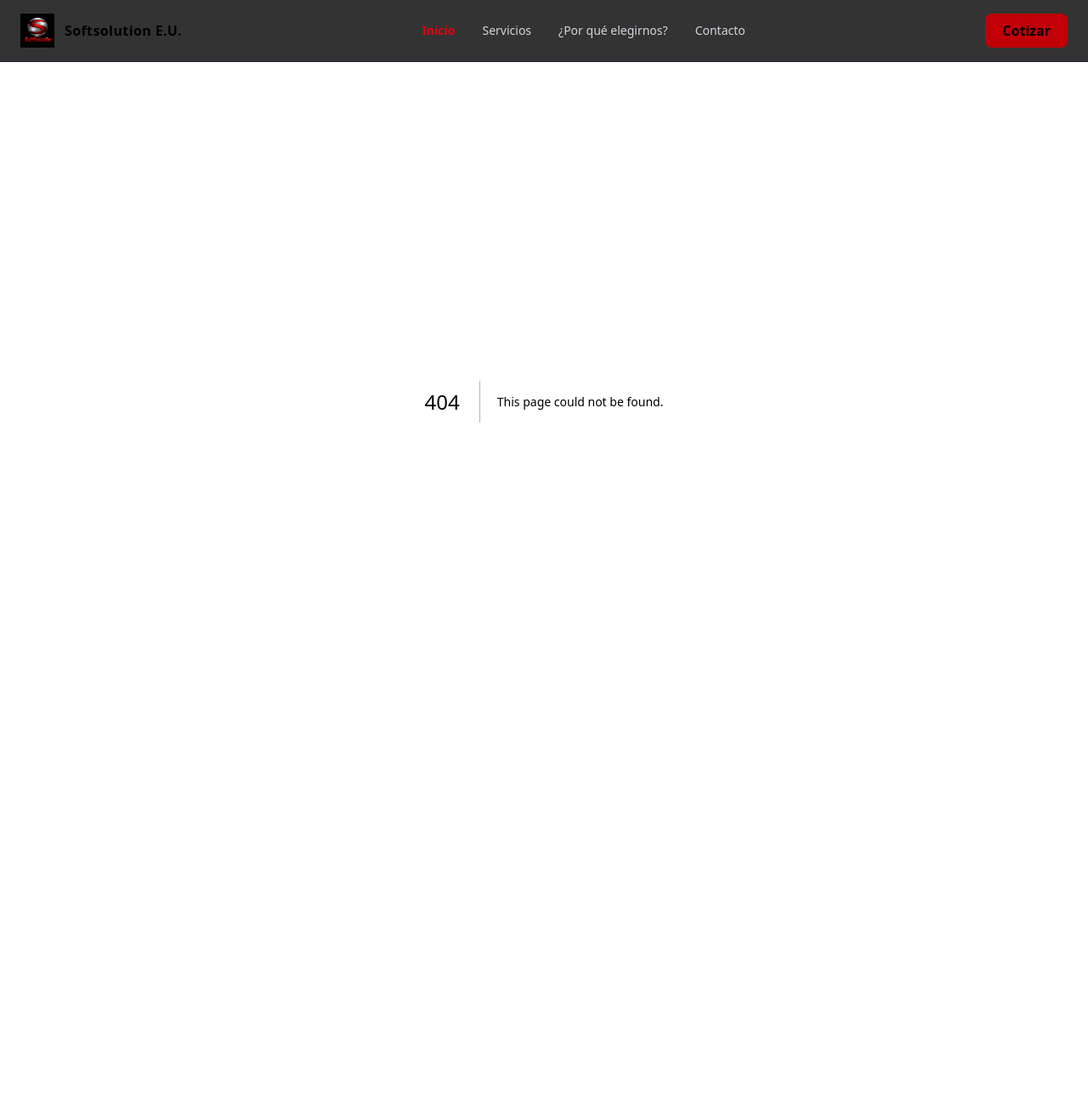
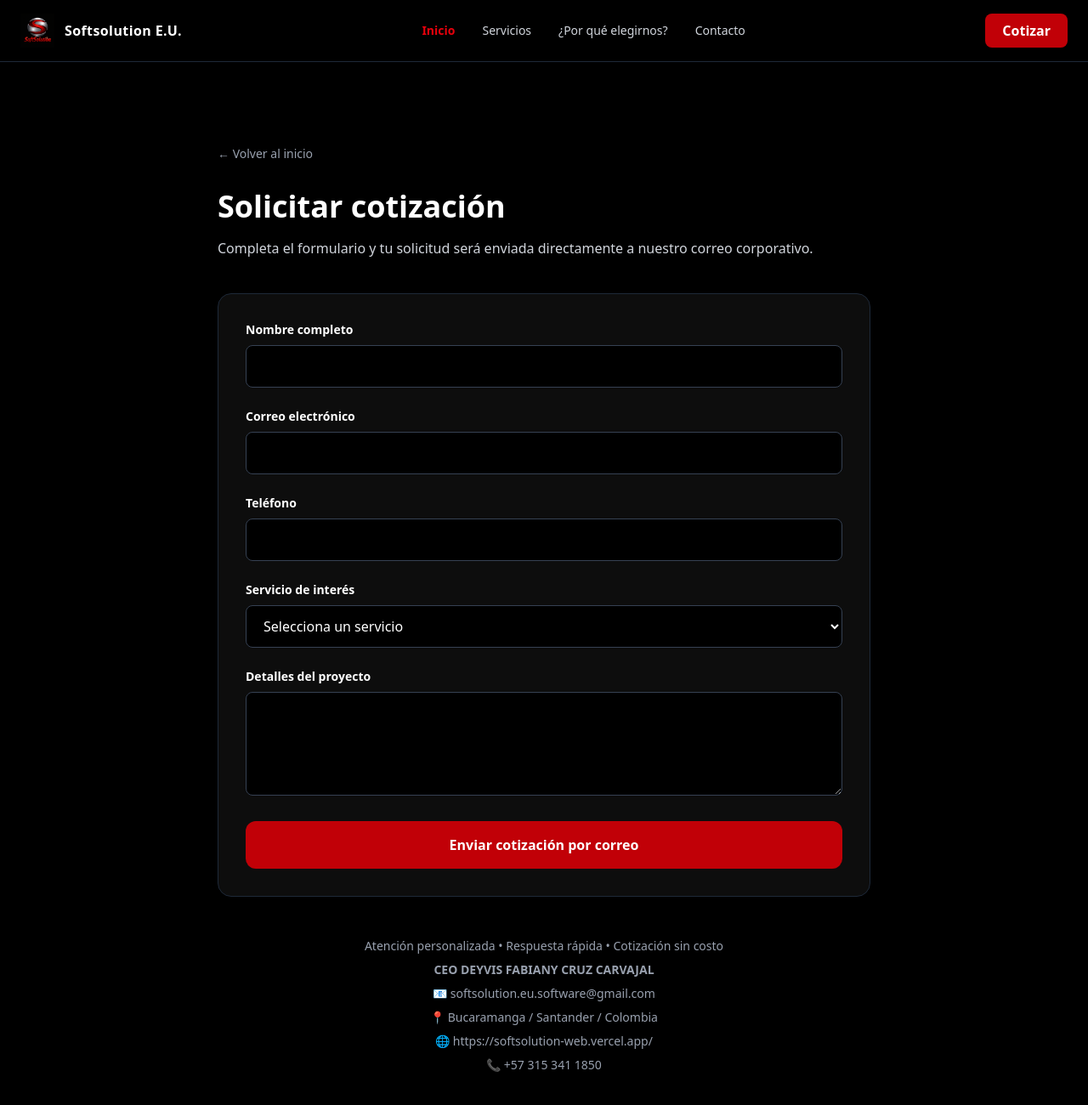
Before and after one commit to DeyvisCruz-Softsolution/softsolution-web, a Next.js app: page /cotizacion in a window 1280 px wide. Before the commit this address had no page. Shown: the top 1300 px of the page at 85% size. Before the commit the page ends 872 px from the top, so only its background shows below. Built offline with nearby package versions, Linux system fonts and the light colour scheme.

Commit message:
feat: cotización con envío real por correo usando Resend

```diff
--- /dev/null
+++ b/app/api/cotizacion/route.js
@@ -0,0 +1,30 @@
+import { Resend } from "resend";
+
+const resend = new Resend(process.env.RESEND_API_KEY);
+
+export async function POST(req) {
+  try {
+    const { nombre, email, telefono, servicio, mensaje } = await req.json();
+
+    await resend.emails.send({
+      from: "Cotizaciones Softsolution <onboarding@resend.dev>",
+      to: ["softsolution.eu.software@gmail.com"],
+      subject: `Nueva cotización - ${servicio}`,
+      html: `
+        <h2>Nueva solicitud de cotización</h2>
+        <p><strong>Nombre:</strong> ${nombre}</p>
+        <p><strong>Email:</strong> ${email}</p>
+        <p><strong>Teléfono:</strong> ${telefono}</p>
+        <p><strong>Servicio:</strong> ${servicio}</p>
+        <p><strong>Mensaje:</strong><br/>${mensaje}</p>
+      `,
+    });
+
+    return Response.json({ success: true });
+  } catch (error) {
+    return Response.json(
+      { success: false, error: error.message },
+      { status: 500 }
+    );
+  }
+}
--- a/app/components/Header.jsx
+++ b/app/components/Header.jsx
@@ -3,10 +3,13 @@
 import Image from "next/image";
 import { Menu, X } from "lucide-react";
 import { useState } from "react";
+import { usePathname } from "next/navigation";
 import useActiveSection from "../hooks/useActiveSection";
 
 export default function Header() {
   const [open, setOpen] = useState(false);
+  const pathname = usePathname();
+  const isHome = pathname === "/";
 
   const sections = ["inicio", "servicios", "porque", "contacto"];
   const active = useActiveSection(sections);
@@ -18,41 +21,42 @@ export default function Header() {
         : "text-gray-300 hover:text-red-500"
     }`;
 
+  const getHref = (id) => (isHome ? `#${id}` : `/#${id}`);
+
   return (
     <header className="fixed top-0 w-full z-50 bg-black/80 backdrop-blur border-b border-gray-800">
       <div className="max-w-7xl mx-auto flex items-center justify-between px-6 py-4">
 
         {/* LOGO */}
         <div className="flex items-center gap-3">
-          <Image
-            src="/uno.png"
-            alt="Softsolution E.U."
-            width={40}
-            height={40}
-            priority
-          />
-          <span className="font-bold tracking-wide">
-            Softsolution E.U.
-          </span>
+          <Image src="/uno.png" alt="Softsolution E.U." width={40} height={40} />
+          <span className="font-bold tracking-wide">Softsolution E.U.</span>
         </div>
 
         {/* MENÚ DESKTOP */}
         <nav className="hidden md:flex items-center gap-8 text-sm">
-          <a href="#inicio" className={linkClass("inicio")}>Inicio</a>
-          <a href="#servicios" className={linkClass("servicios")}>Servicios</a>
-          <a href="#porque" className={linkClass("porque")}>¿Por qué elegirnos?</a>
-          <a href="#contacto" className={linkClass("contacto")}>Contacto</a>
+          {sections.map((id) => (
+            <a
+              key={id}
+              href={getHref(id)}
+              className={linkClass(id)}
+            >
+              {id === "porque"
+                ? "¿Por qué elegirnos?"
+                : id.charAt(0).toUpperCase() + id.slice(1)}
+            </a>
+          ))}
         </nav>
 
         {/* CTA DESKTOP */}
         <a
-          href="#contacto"
+          href="/cotizacion"
           className="hidden md:inline-block px-5 py-2 bg-red-700 rounded-lg font-semibold hover:bg-red-800 transition"
         >
           Cotizar
         </a>
 
-        {/* BOTÓN HAMBURGUESA */}
+        {/* BOTÓN MÓVIL */}
         <button
           className="md:hidden text-white"
           onClick={() => setOpen(!open)}
@@ -68,7 +72,7 @@ export default function Header() {
           {sections.map((id) => (
             <a
               key={id}
-              href={`#${id}`}
+              href={getHref(id)}
               onClick={() => setOpen(false)}
               className={`block ${linkClass(id)}`}
             >
@@ -79,7 +83,7 @@ export default function Header() {
           ))}
 
           <a
-            href="#contacto"
+            href="/cotizacion"
             className="block text-center mt-4 px-6 py-3 bg-red-700 rounded-xl font-semibold hover:bg-red-800 transition"
           >
             Solicitar cotización
--- /dev/null
+++ b/app/cotizacion/CotizacionClient.jsx
@@ -0,0 +1,196 @@
+"use client";
+
+import { useState } from "react";
+import Link from "next/link";
+
+export default function CotizacionClient() {
+  const [form, setForm] = useState({
+    nombre: "",
+    email: "",
+    telefono: "",
+    servicio: "",
+    mensaje: "",
+  });
+
+  const [loading, setLoading] = useState(false);
+  const [status, setStatus] = useState(null); // success | error
+
+  const handleChange = (e) => {
+    setForm({ ...form, [e.target.name]: e.target.value });
+  };
+
+  const handleSubmit = async (e) => {
+    e.preventDefault();
+    setLoading(true);
+    setStatus(null);
+
+    try {
+      const res = await fetch("/api/cotizacion", {
+  method: "POST",
+  headers: { "Content-Type": "application/json" },
+  body: JSON.stringify(form),
+});
+
+      if (!res.ok) throw new Error("Error al enviar");
+
+      setStatus("success");
+      setForm({
+        nombre: "",
+        email: "",
+        telefono: "",
+        servicio: "",
+        mensaje: "",
+      });
+    } catch (error) {
+      setStatus("error");
+    } finally {
+      setLoading(false);
+    }
+  };
+
+  return (
+    <main className="min-h-screen bg-black text-white px-6 py-24">
+      <div className="max-w-3xl mx-auto">
+
+        {/* VOLVER */}
+        <Link
+          href="/"
+          className="inline-block mb-8 text-sm text-gray-400 hover:text-red-500 transition"
+        >
+          ← Volver al inicio
+        </Link>
+
+        {/* TÍTULO */}
+        <h1 className="text-3xl md:text-4xl font-extrabold mb-4">
+          Solicitar cotización
+        </h1>
+
+        <p className="text-gray-300 mb-10 leading-relaxed">
+          Completa el formulario y tu solicitud será enviada directamente
+          a nuestro correo corporativo.
+        </p>
+
+        {/* FORMULARIO */}
+        <form
+          onSubmit={handleSubmit}
+          className="space-y-6 bg-neutral-900/60 border border-gray-800 rounded-2xl p-8"
+        >
+          {/* NOMBRE */}
+          <div>
+            <label className="block text-sm font-semibold mb-2">
+              Nombre completo
+            </label>
+            <input
+              type="text"
+              name="nombre"
+              required
+              value={form.nombre}
+              onChange={handleChange}
+              className="w-full rounded-lg bg-black border border-gray-700 px-4 py-3 focus:outline-none focus:border-red-600"
+            />
+          </div>
+
+          {/* EMAIL */}
+          <div>
+            <label className="block text-sm font-semibold mb-2">
+              Correo electrónico
+            </label>
+            <input
+              type="email"
+              name="email"
+              required
+              value={form.email}
+              onChange={handleChange}
+              className="w-full rounded-lg bg-black border border-gray-700 px-4 py-3 focus:outline-none focus:border-red-600"
+            />
+          </div>
+
+          {/* TELÉFONO */}
+          <div>
+            <label className="block text-sm font-semibold mb-2">
+              Teléfono
+            </label>
+            <input
+              type="tel"
+              name="telefono"
+              required
+              value={form.telefono}
+              onChange={handleChange}
+              className="w-full rounded-lg bg-black border border-gray-700 px-4 py-3 focus:outline-none focus:border-red-600"
+            />
+          </div>
+
+          {/* SERVICIO */}
+          <div>
+            <label className="block text-sm font-semibold mb-2">
+              Servicio de interés
+            </label>
+            <select
+              name="servicio"
+              required
+              value={form.servicio}
+              onChange={handleChange}
+              className="w-full rounded-lg bg-black border border-gray-700 px-4 py-3 focus:outline-none focus:border-red-600"
+            >
+              <option value="">Selecciona un servicio</option>
+              <option>Electricidad</option>
+              <option>Telecomunicaciones y Redes</option>
+              <option>Sistemas de Seguridad</option>
+              <option>Desarrollo de Software</option>
+            </select>
+          </div>
+
+          {/* MENSAJE */}
+          <div>
+            <label className="block text-sm font-semibold mb-2">
+              Detalles del proyecto
+            </label>
+            <textarea
+              name="mensaje"
+              rows="4"
+              required
+              value={form.mensaje}
+              onChange={handleChange}
+              className="w-full rounded-lg bg-black border border-gray-700 px-4 py-3 focus:outline-none focus:border-red-600"
+            />
+          </div>
+
+          {/* BOTÓN */}
+          <button
+            type="submit"
+            disabled={loading}
+            className="w-full bg-red-700 py-4 rounded-xl font-semibold
+            hover:bg-red-800 hover:scale-[1.02] transition-transform disabled:opacity-60"
+          >
+            {loading ? "Enviando..." : "Enviar cotización por correo"}
+          </button>
+
+          {/* MENSAJES */}
+          {status === "success" && (
+            <p className="text-green-500 text-sm text-center">
+              ✅ Cotización enviada correctamente. Te contactaremos pronto.
+            </p>
+          )}
+
+          {status === "error" && (
+            <p className="text-red-500 text-sm text-center">
+              ❌ Ocurrió un error. Intenta nuevamente.
+            </p>
+          )}
+        </form>
+
+        {/* INFO */}
+        <div className="mt-12 text-center space-y-2 text-gray-400 text-sm">
+          <p>Atención personalizada • Respuesta rápida • Cotización sin costo</p>
+          <p className="font-semibold">
+            CEO DEYVIS FABIANY CRUZ CARVAJAL
+          </p>
+          <p>📧 softsolution.eu.software@gmail.com</p>
+          <p>📍 Bucaramanga / Santander / Colombia</p>
+          <p>🌐 https://softsolution-web.vercel.app/</p>
+          <p>📞 +57 315 341 1850</p>
+        </div>
+      </div>
+    </main>
+  );
+}
--- /dev/null
+++ b/app/cotizacion/page.js
@@ -0,0 +1,28 @@
+import CotizacionClient from "./CotizacionClient";
+
+export const metadata = {
+  title: "Cotización de servicios tecnológicos | Softsolution E.U.",
+  description:
+    "Solicita tu cotización sin costo en Softsolution E.U. para servicios de electricidad, telecomunicaciones, seguridad electrónica y desarrollo de software en Colombia.",
+  keywords: [
+    "cotización ingeniería",
+    "cotización electricidad",
+    "telecomunicaciones Colombia",
+    "seguridad electrónica",
+    "desarrollo de software",
+    "Softsolution",
+  ],
+  openGraph: {
+    title: "Cotización | Softsolution E.U.",
+    description:
+      "Solicita tu cotización profesional en ingeniería y tecnología.",
+    url: "https://softsolution-web.vercel.app/cotizacion",
+    siteName: "Softsolution E.U.",
+    locale: "es_CO",
+    type: "website",
+  },
+};
+
+export default function Page() {
+  return <CotizacionClient />;
+}
--- a/app/page.js
+++ b/app/page.js
@@ -52,7 +52,7 @@ export default function Home() {
           </p>
 
           <a
-            href="#contacto"
+            href="/cotizacion"
             className="inline-block px-10 py-4 bg-red-700 font-semibold rounded-xl
             hover:bg-red-800 hover:scale-105 transition-transform duration-300"
           >
@@ -167,10 +167,10 @@ export default function Home() {
 
           <div className="flex flex-col sm:flex-row justify-center gap-6 mb-10">
             <a
-              href="#"
-              className="px-10 py-4 bg-red-700 font-semibold rounded-xl
-              hover:bg-red-800 hover:scale-105 transition-transform duration-300"
-            >
+            href="/cotizacion"
+            className="inline-block px-10 py-4 bg-red-700 font-semibold rounded-xl
+            hover:bg-red-800 hover:scale-105 transition-transform duration-300"
+          >
               Solicitar cotización
             </a>
 
@@ -190,7 +190,7 @@ export default function Home() {
               Atención personalizada • Respuesta rápida • Cotización sin costo
             </p>
 <p className="text-gray-500 text-sm mb-4">
-              SEO DEYVIS FABIANY CRUZ CARVAJAL
+              CEO DEYVIS FABIANY CRUZ CARVAJAL
             </p>
             <div className="text-gray-400 text-sm space-y-1">
               <p>📧 softsolution.eu.software@gmail.com</p>
--- a/package.json
+++ b/package.json
@@ -12,7 +12,8 @@
     "lucide-react": "^0.562.0",
     "next": "16.1.1",
     "react": "19.2.3",
-    "react-dom": "19.2.3"
+    "react-dom": "19.2.3",
+    "resend": "^6.7.0"
   },
   "devDependencies": {
     "@tailwindcss/postcss": "^4",
```
Also changed, not shown: 2 other files (tests, documents, lock files or other folders).
